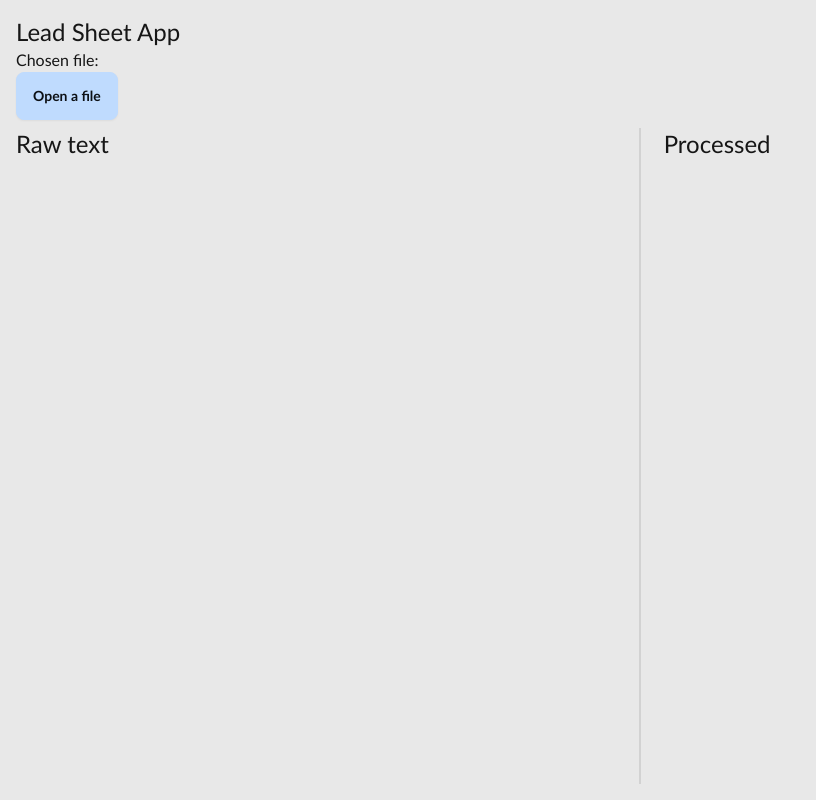
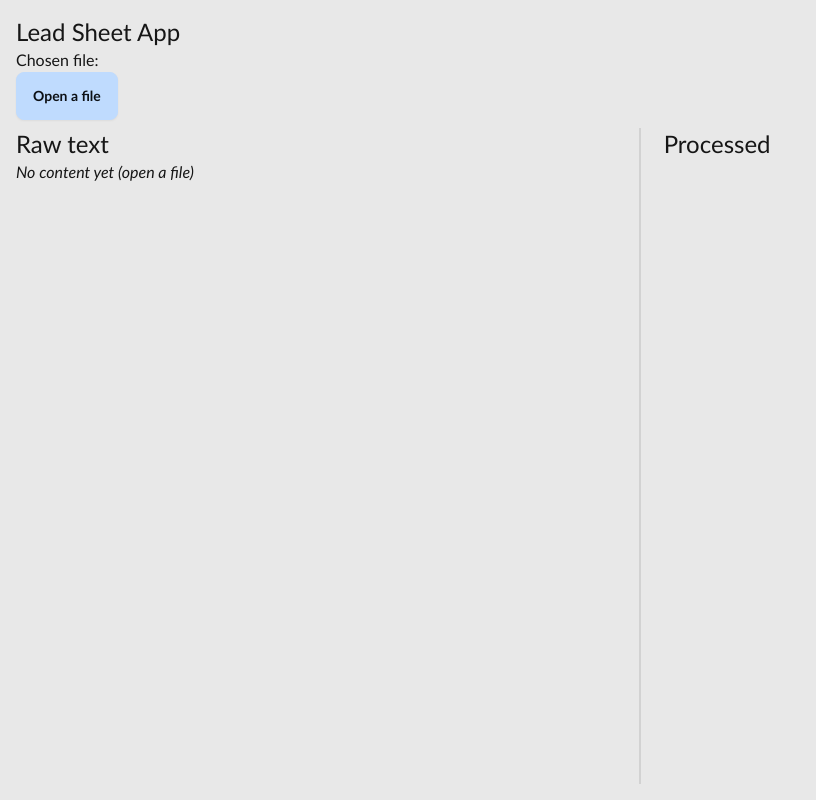
Before and after one commit to csterritt/wails-lead-sheet, a Vue app in the folder frontend/: page / in a window 1280 px wide. Shown: the whole page, without its empty margins (0-816 px from the left). Built offline with nearby package versions, Linux system fonts and the light colour scheme.

Commit message:
Transpose up and down working from front end.

```diff
--- a/frontend/src/components/ControlPanel.vue
+++ b/frontend/src/components/ControlPanel.vue
@@ -53,10 +53,11 @@
 
         <div class="flex flex-row items-center space-x-2 text-xl">
           <span class="font-bold">Transpose:</span>
-          <button class="btn btn-sm btn-primary" :disabled="!store.keyChosen">
+          <button class="btn btn-sm btn-primary" @click="store.transposeUp">
             Up
           </button>
-          <button class="btn btn-sm btn-primary" :disabled="!store.keyChosen">
+
+          <button class="btn btn-sm btn-primary" @click="store.transposeDown">
             Down
           </button>
         </div>
--- a/frontend/src/components/FileView.vue
+++ b/frontend/src/components/FileView.vue
@@ -3,17 +3,29 @@
     <div class="flex-grow w-1/2">
       <h3 class="text-2xl flex-grow">Raw text</h3>
 
-      <raw-text-view></raw-text-view>
+      <raw-text-view
+        :file-content="store.currentFileContent"
+        message="No content yet (open a file)"
+      ></raw-text-view>
     </div>
 
     <div class="divider divider-horizontal"></div>
 
     <div class="flex-grow w-1/2">
       <h3 class="text-2xl">Processed</h3>
+
+      <raw-text-view
+        :file-content="store.processedFileContent"
+        message=""
+      ></raw-text-view>
     </div>
   </div>
 </template>
 
 <script setup lang="ts">
+import { useContentStore } from '../store'
+
 import RawTextView from './RawTextView.vue'
+
+const store = useContentStore()
 </script>
--- a/frontend/src/components/RawTextView.vue
+++ b/frontend/src/components/RawTextView.vue
@@ -1,10 +1,13 @@
 <template>
-  <div v-if="store.currentFileContent == null" class="italic">
-    No content yet (open a file)
+  <div
+    v-if="fileContent == null || fileContent.Lines.length === 0"
+    class="italic"
+  >
+    {{ message }}
   </div>
 
   <div v-else class="font-monoslab">
-    <div v-for="line in store.currentFileContent.Lines" :key="line.LineNumber">
+    <div v-for="line in fileContent.Lines" :key="line.LineNumber">
       <div :class="lineClass(line.LineNumber)">
         <span class="w-6">{{ line.LineNumber + 1 }}</span>
         <pre>{{ line.Text }}</pre>
@@ -18,6 +21,11 @@ import { storeToRefs } from 'pinia'
 
 import { useContentStore } from '../store'
 
+const props = defineProps({
+  fileContent: { type: Object, required: true },
+  message: { type: String, required: true },
+})
+
 const store = useContentStore()
 
 const { lineClass } = storeToRefs(store)
--- a/frontend/src/store.ts
+++ b/frontend/src/store.ts
@@ -1,58 +1,79 @@
 import { computed, Ref, ref } from 'vue'
 import { defineStore } from 'pinia'
 
-import { ChooseFile, RetrieveFileContents } from '../wailsjs/go/main/App'
+import {
+  ChooseFile,
+  RetrieveFileContents,
+  TransposeDownOneStep,
+  TransposeUpOneStep,
+} from '../wailsjs/go/main/App'
 import { LogPrint } from '../wailsjs/runtime'
+import { parser } from '../wailsjs/go/models'
+
+type LetterRun = {
+  Type: string
+  Letters: string
+  OriginalLetters: string
+  Chord: string
+  TransposedLetters: string
+}
 
 type Line = {
   LineNumber: number
   Text: string
+  Parts: LetterRun[]
   Type: string
 }
 
-type Content = {
-  Lines: Line[]
+const processTransposedLines = (
+  inputContent: parser.ParsedContent
+): { Lines: Line[] } => {
+  const content = inputContent as { Lines: Line[] }
+  const res: { Lines: Line[] } = { Lines: [] }
+  for (let lineIndex = 0; lineIndex < content.Lines.length; lineIndex += 1) {
+    const line = content.Lines[lineIndex]
+    if (line.Type === 'Chords') {
+      const newLine = {
+        LineNumber: line.LineNumber,
+        Text: '',
+        Parts: line.Parts,
+        Type: line.Type,
+      }
+
+      for (let partIndex = 0; partIndex < line.Parts.length; partIndex += 1) {
+        const part = line.Parts[partIndex]
+        if (part.Type === 'ChordRun' && part.TransposedLetters !== '') {
+          newLine.Text += part.TransposedLetters
+        } else {
+          newLine.Text += part.Letters
+        }
+
+        res.Lines[lineIndex] = newLine
+      }
+    } else {
+      res.Lines[lineIndex] = line
+    }
+  }
+
+  return res
 }
 
 export const useContentStore = defineStore('counter', () => {
   const currentFileName = ref('')
-  const currentFileContent: Ref<Content> = ref({ Lines: [] })
+  const currentFileContent: Ref<parser.ParsedContent> = ref({ Lines: [] })
+  const processedFileContent: Ref<parser.ParsedContent> = ref({ Lines: [] })
   const currentKey: Ref<string> = ref('-')
   const errorMessage = ref('')
   const fileLoaded = ref(false)
   const loading = ref(false)
 
-  const retrieveFile = async () => {
-    currentKey.value = '-'
-    const fileOpened = await ChooseFile()
-    if (fileOpened == null || fileOpened.length === 0) {
-      currentFileName.value = 'No file selected?'
-      fileLoaded.value = false
-    } else {
-      loading.value = true
-      currentFileName.value = fileOpened
-      let content: any = null
-      currentFileContent.value = { Lines: [] }
-      try {
-        content = await RetrieveFileContents(currentFileName.value)
-        currentFileContent.value = content
-        fileLoaded.value = true
-      } catch (err: any) {
-        errorMessage.value = err.toString()
-        fileLoaded.value = false
-        LogPrint(
-          `error caught during file open: ${JSON.stringify(errorMessage.value, null, 2)}`
-        )
-      }
-
-      loading.value = false
-    }
-  }
-
   const lineClass = computed(() => (lineNumber: number) => {
     let res = `flex space-x-2`
 
-    switch (currentFileContent.value.Lines[lineNumber].Type) {
+    switch (
+      currentFileContent.value != null &&
+      (currentFileContent.value as { Lines: Line[] }).Lines[lineNumber].Type
+    ) {
       case 'Section':
         res += ` bg-cyan-100`
         break
@@ -69,6 +90,47 @@ export const useContentStore = defineStore('counter', () => {
 
   const keyChosen = computed(() => currentKey.value !== '-')
 
+  const retrieveFile = async () => {
+    currentKey.value = '-'
+    const fileOpened = await ChooseFile()
+    if (fileOpened == null || fileOpened.length === 0) {
+      currentFileName.value = 'No file selected?'
+      fileLoaded.value = false
+    } else {
+      loading.value = true
+      currentFileName.value = fileOpened
+      let content: parser.ParsedContent = parser.ParsedContent.createFrom({
+        Lines: [],
+      })
+      currentFileContent.value = { Lines: [] }
+      processedFileContent.value = { Lines: [] }
+      try {
+        content = await RetrieveFileContents(currentFileName.value)
+        currentFileContent.value = content
+        processedFileContent.value = content
+        fileLoaded.value = true
+      } catch (err: any) {
+        errorMessage.value = err.toString()
+        fileLoaded.value = false
+        LogPrint(
+          `error caught during file open: ${JSON.stringify(errorMessage.value, null, 2)}`
+        )
+      }
+
+      loading.value = false
+    }
+  }
+
+  const transposeUp = async () => {
+    const res = await TransposeUpOneStep(processedFileContent.value)
+    processedFileContent.value = processTransposedLines(res)
+  }
+
+  const transposeDown = async () => {
+    const res = await TransposeDownOneStep(processedFileContent.value)
+    processedFileContent.value = processTransposedLines(res)
+  }
+
   return {
     currentFileName,
     currentFileContent,
@@ -78,6 +140,9 @@ export const useContentStore = defineStore('counter', () => {
     keyChosen,
     lineClass,
     loading,
+    processedFileContent,
     retrieveFile,
+    transposeDown,
+    transposeUp,
   }
 })
--- a/frontend/wailsjs/go/main/App.d.ts
+++ b/frontend/wailsjs/go/main/App.d.ts
@@ -5,3 +5,7 @@ import {parser} from '../models';
 export function ChooseFile():Promise<string>;
 
 export function RetrieveFileContents(arg1:string):Promise<parser.ParsedContent>;
+
+export function TransposeDownOneStep(arg1:parser.ParsedContent):Promise<parser.ParsedContent>;
+
+export function TransposeUpOneStep(arg1:parser.ParsedContent):Promise<parser.ParsedContent>;
--- a/frontend/wailsjs/go/main/App.js
+++ b/frontend/wailsjs/go/main/App.js
@@ -9,3 +9,11 @@ export function ChooseFile() {
 export function RetrieveFileContents(arg1) {
   return window['go']['main']['App']['RetrieveFileContents'](arg1);
 }
+
+export function TransposeDownOneStep(arg1) {
+  return window['go']['main']['App']['TransposeDownOneStep'](arg1);
+}
+
+export function TransposeUpOneStep(arg1) {
+  return window['go']['main']['App']['TransposeUpOneStep'](arg1);
+}
```
Also changed, not shown: 2 other files (tests, documents, lock files or other folders).
